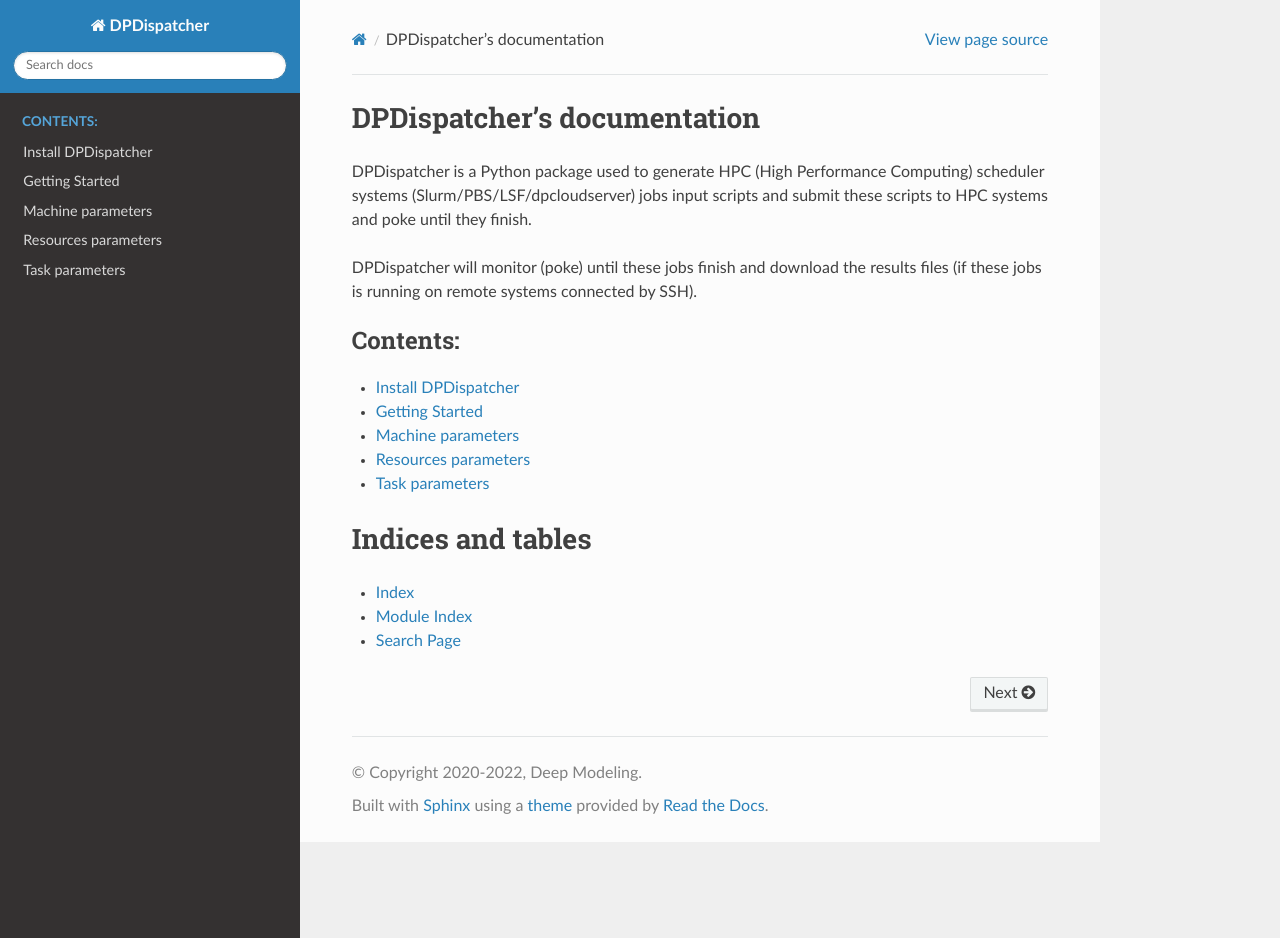
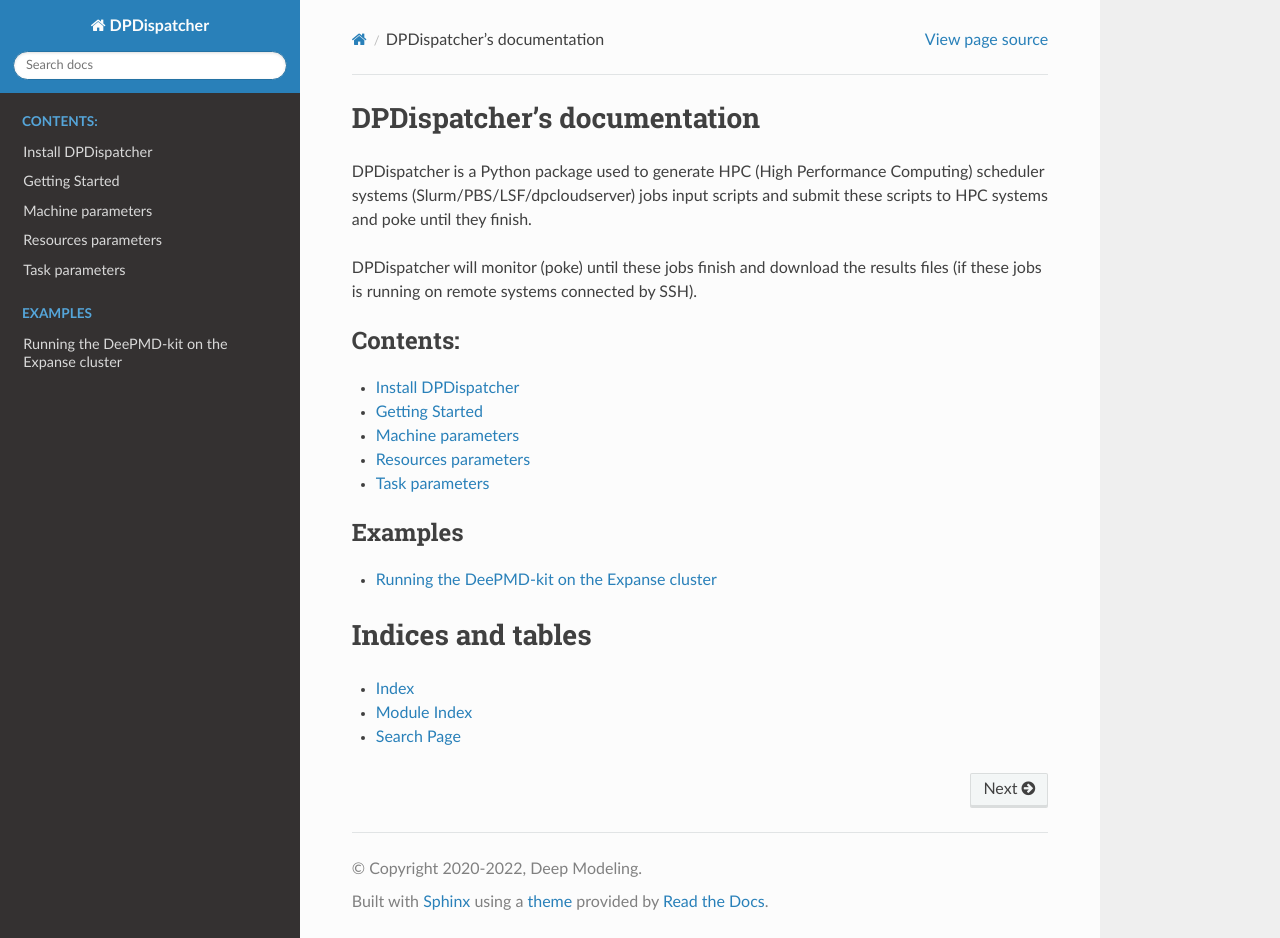
Before and after one commit to deepmodeling/dpdispatcher, a Sphinx documentation site: the page built from doc/index.rst, in a window 1280 px wide and 938 px high. Built offline with Sphinx 7.4.7 and the Read the Docs theme 2.0.0, drawn with Linux system fonts in a browser that asks for light colours; pages that are not in the unit, such as notebooks, are missing from menus.

Commit message:
doc: add the example of expanse (#188)
* add more examples

* write doc

* fix grammar

````diff
--- a/doc/conf.py
+++ b/doc/conf.py
@@ -31,7 +31,7 @@ author = 'Deep Modeling'
 # ones.
 extensions = [
     'deepmodeling_sphinx',
-    'recommonmark',
+    'myst_parser',
     "sphinx_rtd_theme",
     'sphinx.ext.viewcode',
     'sphinx.ext.intersphinx',
--- /dev/null
+++ b/doc/examples/expanse.md
@@ -0,0 +1,24 @@
+# Running the DeePMD-kit on the Expanse cluster
+
+[Expanse](https://www.sdsc.edu/support/user_guides/expanse.html) is a cluster operated by the San Diego Supercomputer Center. Here we provide an example to run jobs on the expanse.
+
+The machine parameters are provided below. Expanse uses the SLURM workload manager for job scheduling. `remote_root` has been created in advance. It's worth metioned that we do not recommend to use the password, so [SSH keys](https://www.ssh.com/academy/ssh/key) are used instead to improve security.
+
+```{literalinclude} ../../examples/machine/expanse.json
+:language: json
+:linenos:
+```
+
+Expanse's standard compute nodes are each powered by two 64-core AMD EPYC 7742 processors and contain 256 GB of DDR4 memory. Here, we request one node with 32 cores and 16 GB memory from the `shared` partition. Expanse does not support `--gres=gpu:0` command, so we use `custom_gpu_line` to customize the statement.
+
+```{literalinclude} ../../examples/resources/expanse_cpu.json
+:language: json
+:linenos:
+```
+
+The following task parameter runs a DeePMD-kit task, forwarding an input file and backwarding graph files. Here, the data set will be used among all the tasks, so it is not included in the `forward_files`. Instead, it should be included in the submission's `forward_common_files`.
+
+```{literalinclude} ../../examples/task/deepmd-kit.json
+:language: json
+:linenos:
+```
--- a/doc/index.rst
+++ b/doc/index.rst
@@ -22,6 +22,11 @@ DPDispatcher will monitor (poke) until these jobs finish and download the result
    task
    api/api
 
+.. toctree::
+   :caption: Examples
+   :glob:
+
+   examples/expanse
 
 Indices and tables
 ==================
--- a/setup.py
+++ b/setup.py
@@ -40,7 +40,7 @@ setuptools.setup(
     keywords='deep potential generator active learning deepmd-kit',
     install_requires=install_requires,
     extras_require={
-        'docs': ['sphinx', 'recommonmark', 'sphinx_rtd_theme>=1.0.0rc1', 'numpydoc', 'deepmodeling_sphinx'],
+        'docs': ['sphinx', 'myst-parser', 'sphinx_rtd_theme>=1.0.0rc1', 'numpydoc', 'deepmodeling_sphinx'],
         "cloudserver": ["oss2", "tqdm"],
         ":python_version<'3.7'": ["typing_extensions"],
     },
````
Also changed, not shown: 4 other files.
